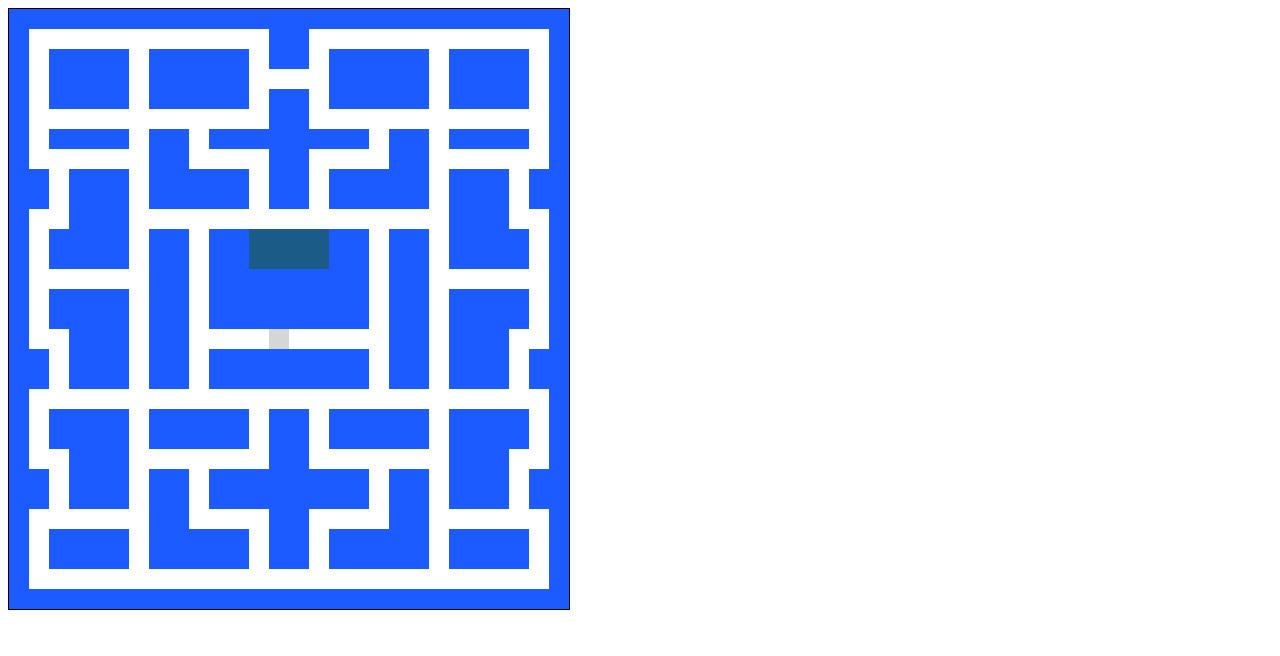
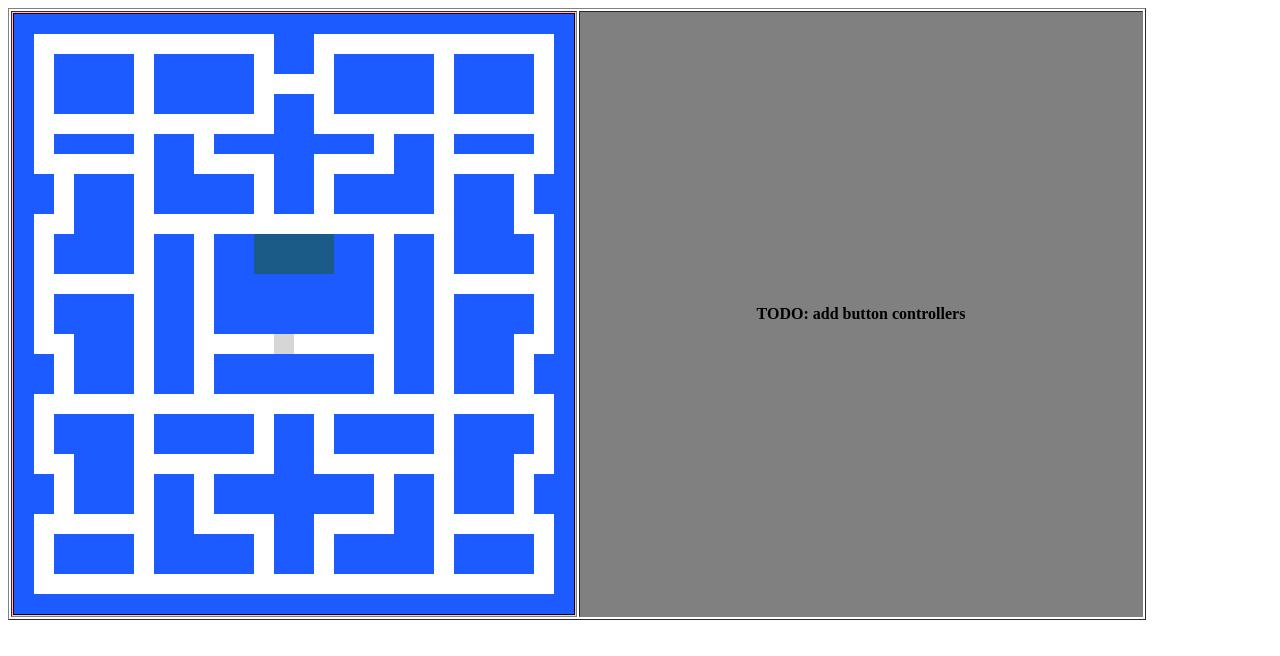
Before and after one commit to avruivo/js3kgame2015, a plain HTML site: page index.html in a window 1280 px wide. Drawn offline with Linux system fonts and the light colour scheme.

Commit message:
Wrapped canvas inside table to add controllers buttons later on.

```diff
--- a/index.html
+++ b/index.html
@@ -2,19 +2,43 @@
 <head title="Join the dark forces, for once!">
     <script src="myScript.js"></script>
 </head>
+
+<body>
     <style>
-    #canvas{
+        #canvas {
             /*margin:15px;*/
             /*margin:auto;*/
+            background-color: pink;
+            display: block;
+        }
+
+        .cell1{
+            background-color:pink;
+        }
+
+        .cell2{
+            background-color:gray;
         }
     </style>
-<body>
 
-    <div>
-        <canvas id="canvas" width="560px" height="600px" style="border:1px solid black; display: block;
+
+    <table border = 1>
+        <tbody>
+            <tr>
+                <td class="cell1">
+                    <canvas id="canvas" width="560px" height="600px" style="border:1px solid black;
                         touch-action: none; -webkit-user-select: none; -webkit-tap-highlight-color: rgba(0, 0, 0, 0);
                         cursor: inherit"></canvas>
+                </td>
+                <td class="cell2">
+                    <div style="width:560px; text-align:center; font-weight:bold;">
+                        TODO: add button controllers
                     </div>
+                </td>
+            </tr>
+        </tbody>
+    </table>
+
     <div style="margin:auto; width:900px; display:none">
         <button id="earth1">[1] Fix boat!</button>  <button id="air1">[2] Get fish!</button> <button id="fire1">[3] Hit shark!</button> <button id="stopLoopBtn" onclick="clearMainInterval();">STOP LOOP</button>
     </div>
```
Lines whose indentation alone changed are shown as unchanged.
